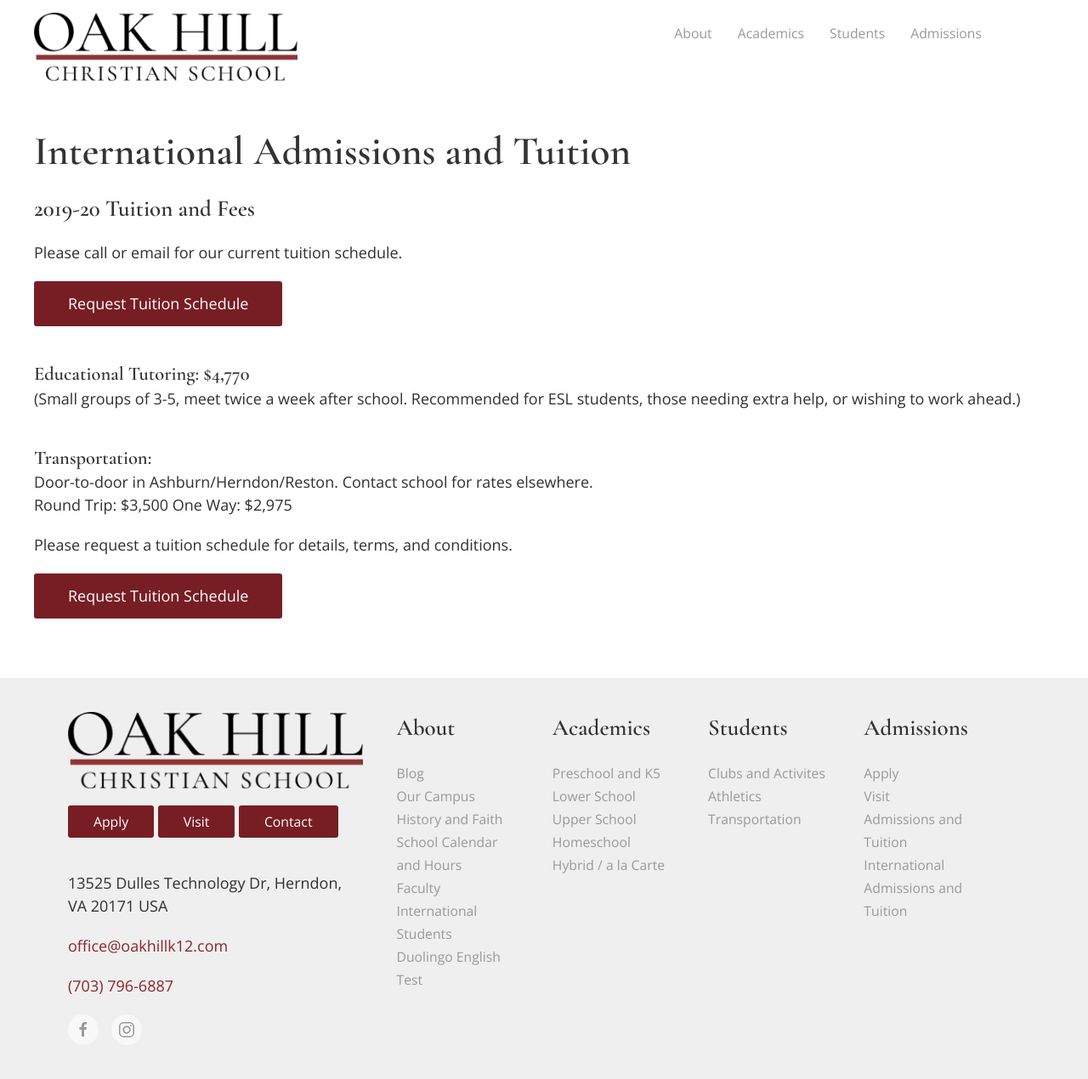
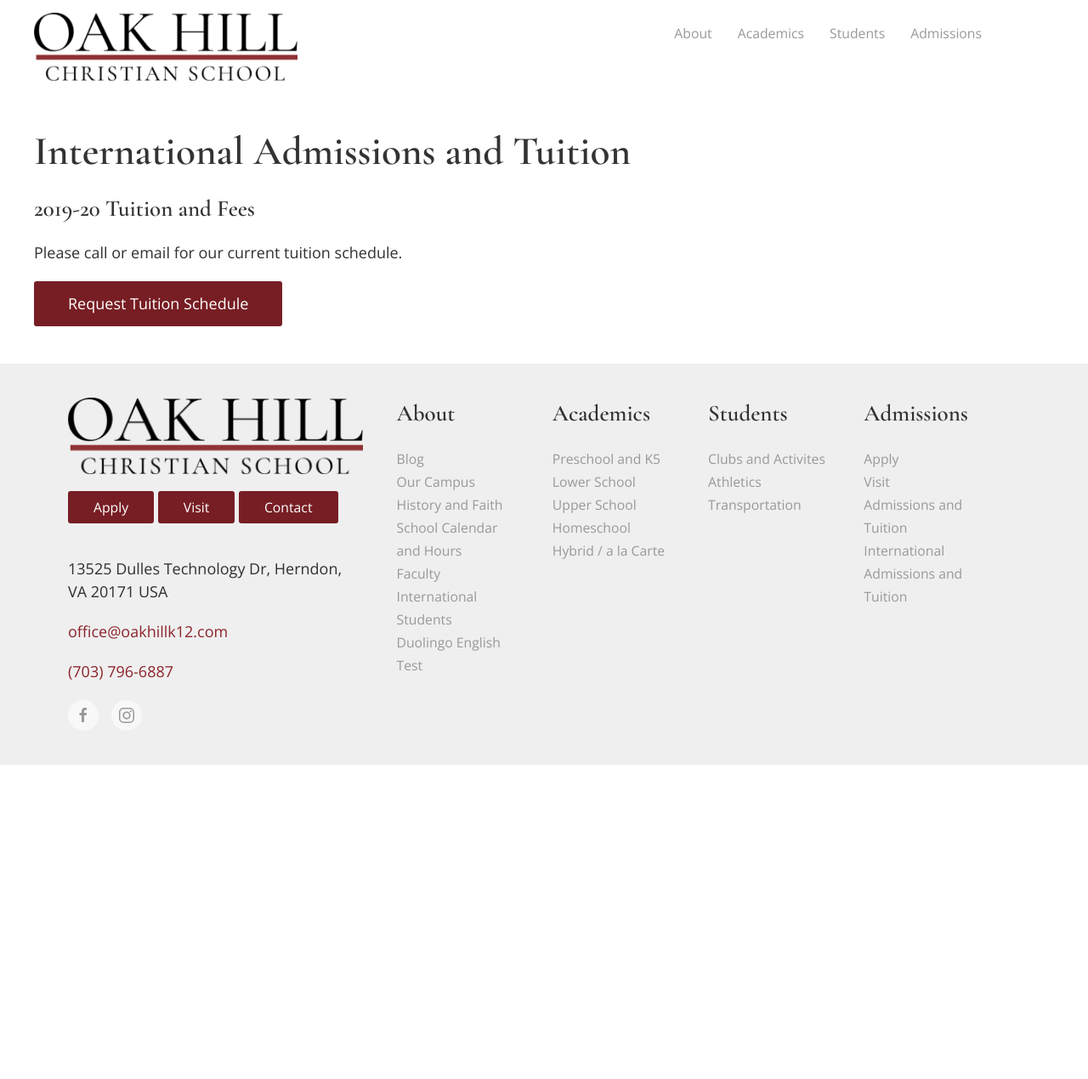
Before and after one commit to OakHillChristianSchool/oak-hill-website, a Jekyll site: the page built from international-admissions-tuition.html, in a window 1280 px wide. Shown: the whole page at 85% size. Built offline with Jekyll 4.4.1, drawn with Linux system fonts in a browser that asks for light colours; after the commit the page ends 900 px from its top, so only the background shows below that.

Commit message:
remove international tuition amount

```diff
--- a/international-admissions-tuition.html
+++ b/international-admissions-tuition.html
@@ -9,16 +9,4 @@
     <p>Please call or email for our current tuition schedule.</p>
     <a class="uk-button uk-button-large uk-button-primary" href="index#contact">Request Tuition Schedule</a>
 
-    <h4 class="uk-margin-remove-bottom">Educational Tutoring: $4,770</h4>
-    <p class="uk-margin-remove-top">(Small groups of 3-5, meet twice a week after school. Recommended for ESL students, those needing extra help, or
-        wishing to work ahead.)</p>
-
-    <h4 class="uk-margin-remove-bottom">Transportation:</h4>
-    <p class="uk-margin-remove-top">Door-to-door in Ashburn/Herndon/Reston. Contact school for rates elsewhere.<br>
-    Round Trip: $3,500
-    One Way: $2,975</p>
-
-    <p>Please request a tuition schedule for details, terms, and conditions.</p>
-    <a class="uk-button uk-button-large uk-button-primary" href="index#contact">Request Tuition Schedule</a>
-
 </div>
```
